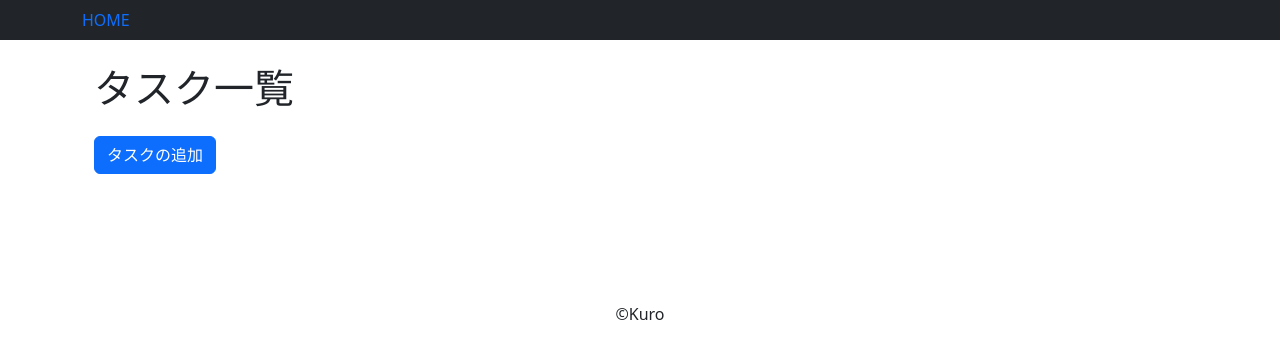
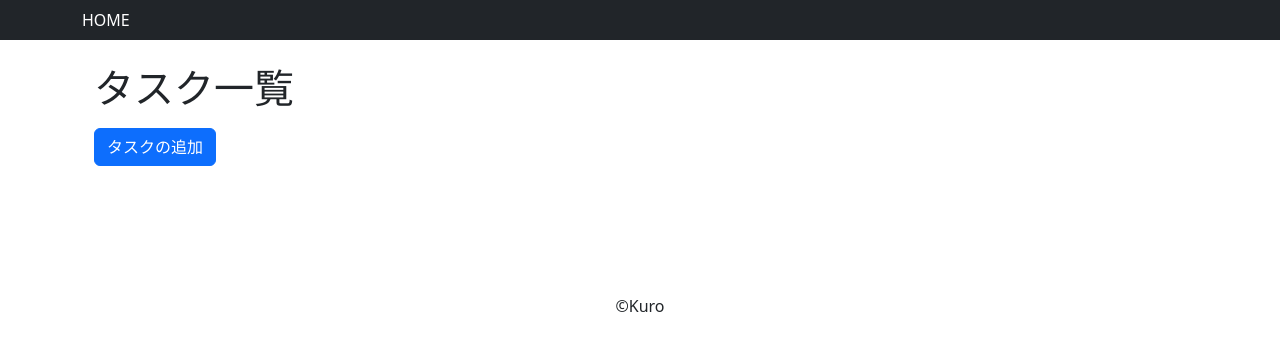
Before and after one commit to yoshiyuki-140/DjangoTodo, a Django app: page /todo/todo_list/ in a window 1280 px wide. Shown: the top 359 px of the page. Run offline with Django 4.2, Linux system fonts and the light colour scheme; data that the repository does not hold is empty; some libraries are stand-ins or nearby versions.

Commit message:
updated todo_list.html to move new_topic_button to top of window

```diff
--- a/templates/base.html
+++ b/templates/base.html
@@ -32,7 +32,7 @@
     <header>
       <nav class="navbar navbar-expand flex-md-row navbar-dark bg-dark">
         <div class="container">
-          <a class="title" href="{% url 'todo_list' %}">HOME</a>
+          <a class="title text-white" href="{% url 'todo_list' %}">HOME</a>
         </div>
       </nav>
     </header>
--- a/todo/templates/todo/todo_list.html
+++ b/todo/templates/todo/todo_list.html
@@ -8,6 +8,10 @@
 {% block body %}
   <div class="container mt-4">
     <h1>タスク一覧</h1>
+    <div class="mt-3">
+      <a class="btn btn-primary" href="{% url 'todo_new' %}">タスクの追加</a>
+    </div>
+
     <ul class="list-group">
       {% for task in tasks %}
         <li class="list-group-item">
@@ -15,8 +19,5 @@
         </li>
       {% endfor %}
     </ul>
-    <div class="mt-3">
-      <a class="btn btn-primary" href="{% url 'todo_new' %}">タスクの追加</a>
-    </div>
   </div>
 {% endblock %}
```
